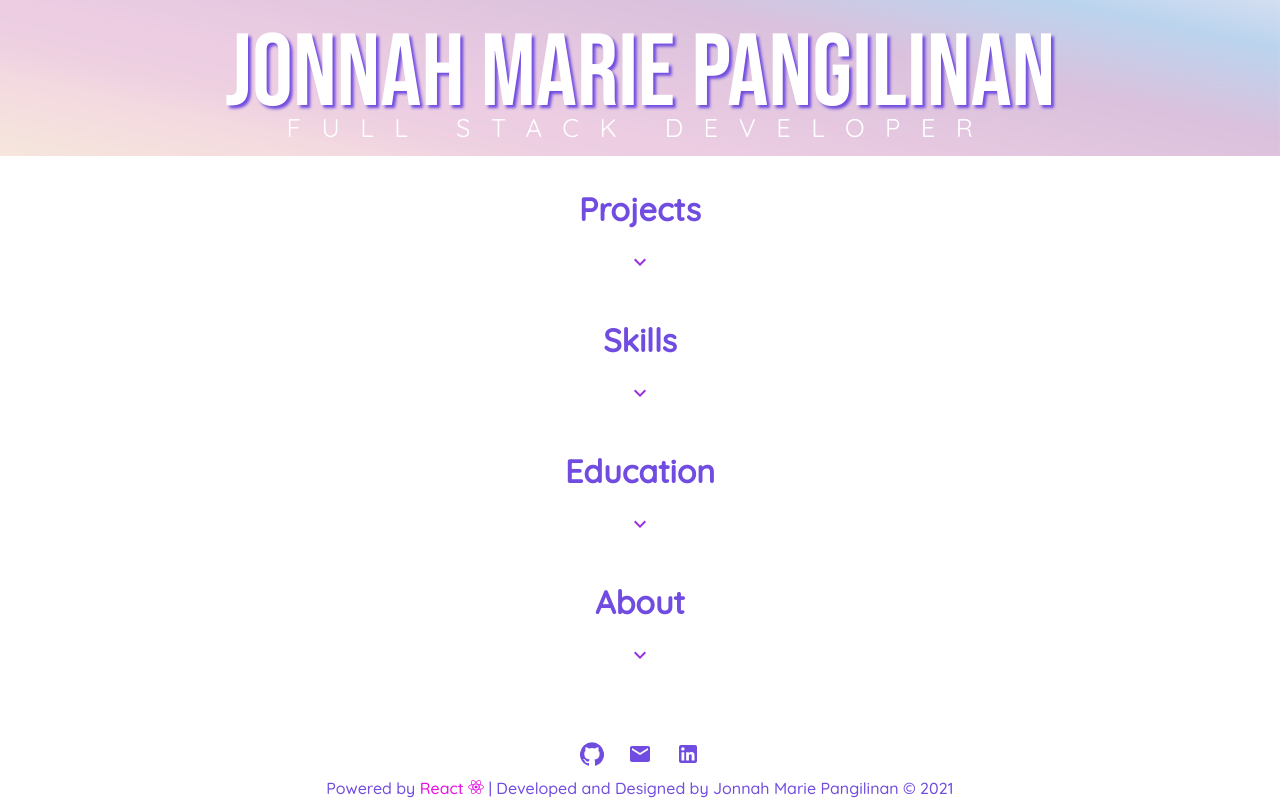
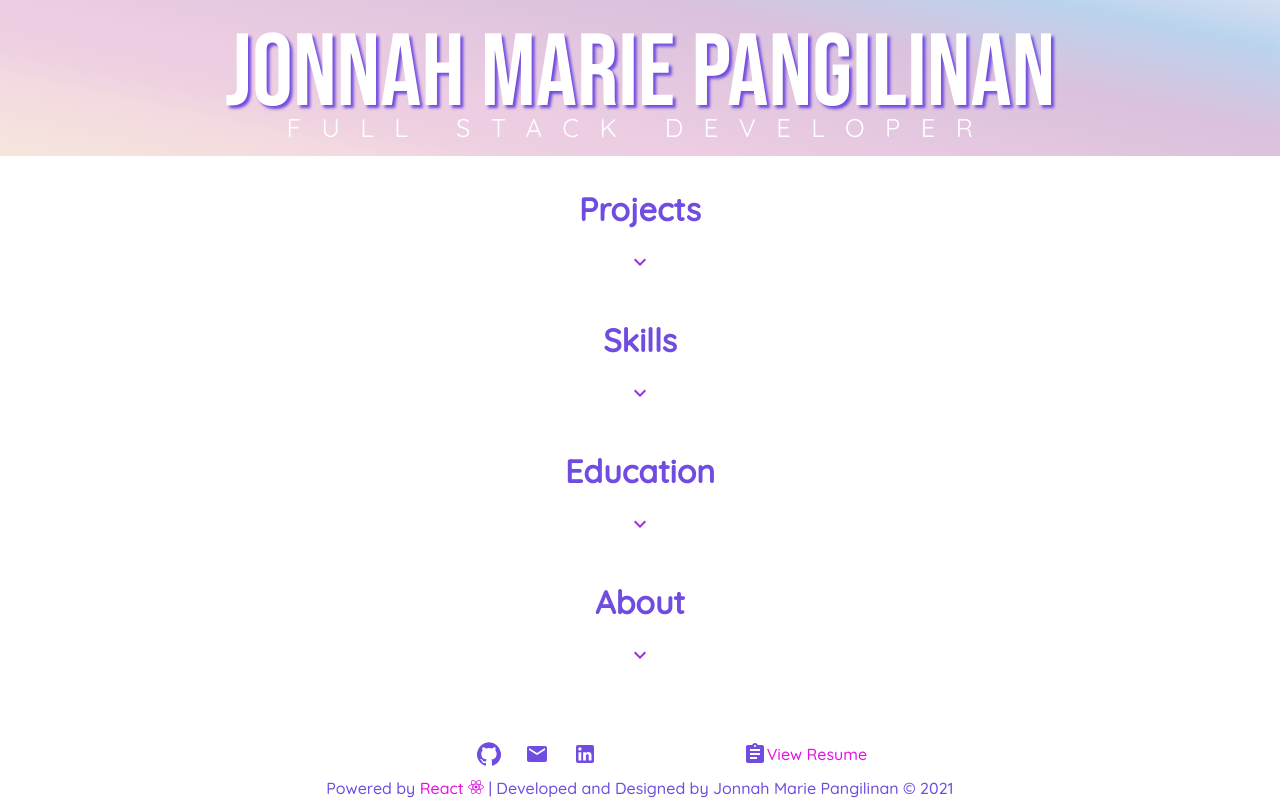
Before and after one commit to jonnahmarie/react-portfolio, a React (Create React App) app: page / in a window 1280 px wide. Built offline with nearby package versions, Linux system fonts and the light colour scheme.

Commit message:
adding resume

```diff
--- a/src/components/Footer/index.js
+++ b/src/components/Footer/index.js
@@ -7,6 +7,9 @@ import IconButton from '@material-ui/core/IconButton';
 import GitHubIcon from '@material-ui/icons/GitHub';
 import EmailIcon from '@material-ui/icons/Email';
 import LinkedInIcon from '@material-ui/icons/LinkedIn';
+import AssignmentIcon from '@material-ui/icons/Assignment';
+
+import Resume from '../../assets/data/JonnahMariePangilinanResume2021.pdf';
 
 const useStyles = makeStyles((theme) => ({
     icon: {
@@ -22,8 +25,18 @@ const useStyles = makeStyles((theme) => ({
         '&:hover, &:active, &.Mui-focusVisible': {
             color: '#714ce0 '
         }
+    },
+    resume: {
+        display: 'flex',
+        alignItems: 'center',
+        flexWrap: 'wrap',
+        color: '#e610e2',
+        textDecoration: 'none',
+        '&:hover, &:active, &.Mui-focusVisible': {
+            color: '#714ce0 '
+        }
     }
-}))
+}));
 
 const Footer = () => {
     const classes = useStyles();
@@ -31,13 +44,16 @@ const Footer = () => {
     return(
         <Container>
             <Grid container direction='row' justify='center' alignItems='center' spacing={0}>
-                <Grid item xs={4} />
+                <Grid item xs={3} />
                 <Grid item xs={4}>
                     <IconButton className={classes.icon} aria-label='GitHub.com' onClick={() => window.open('https://github.com/jonnahmarie')}><GitHubIcon /></IconButton>
                     <IconButton className={classes.icon} aria-label='jonnah.marie@gmail.com' onClick={() => window.open('mailto:jonnah.marie@gmail.com')}><EmailIcon /></IconButton>
                     <IconButton className={classes.icon} aria-label='LinkedIn.com' onClick={() => window.open('https://www.linkedin.com/in/jonnahmariepangilinan/')}><LinkedInIcon /></IconButton>
                 </Grid>
-                <Grid item xs={4} />
+                <Grid item xs={2}>
+                    <a href={Resume} target='_blank' rel='noreferrer' className={classes.resume}><AssignmentIcon style={{color:'#714ce0'}} /> View Resume</a>
+                </Grid>
+                <Grid item xs={3} />
             </Grid>
             <span>
             Powered by <a href='https://reactjs.org/' target='_blank' rel='noreferrer' className={classes.link}>React <i className="devicon-react-original"></i></a> | Developed and Designed by Jonnah Marie Pangilinan &copy; 2021
```
Also changed, not shown: src/components/Footer/ResumeExpand.js (added, +13 -0 lines), 1 other file (tests, documents, lock files or other folders).
